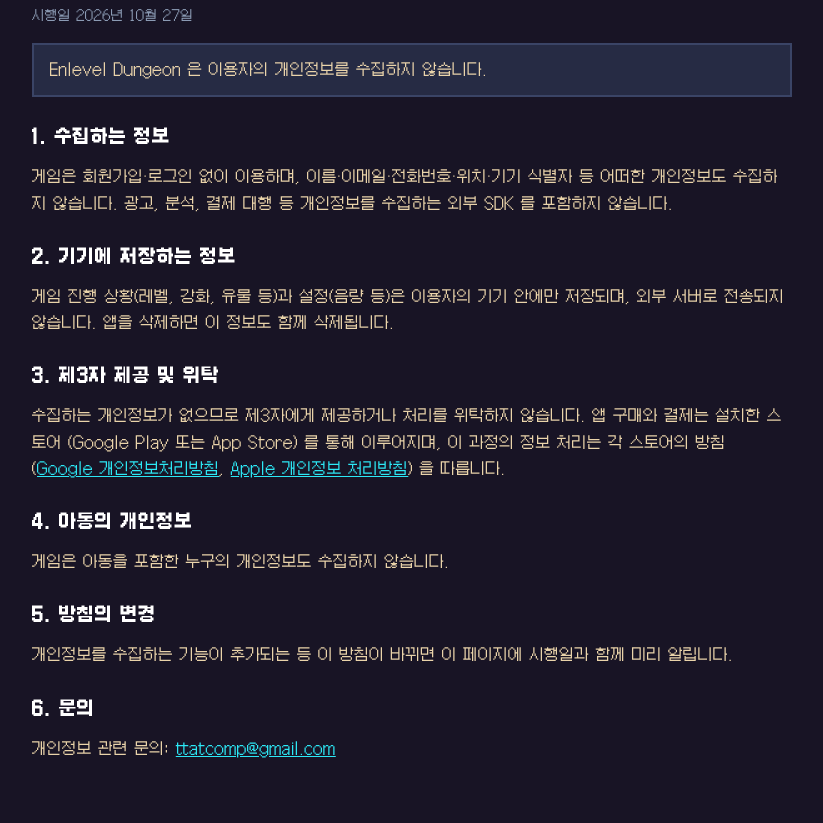
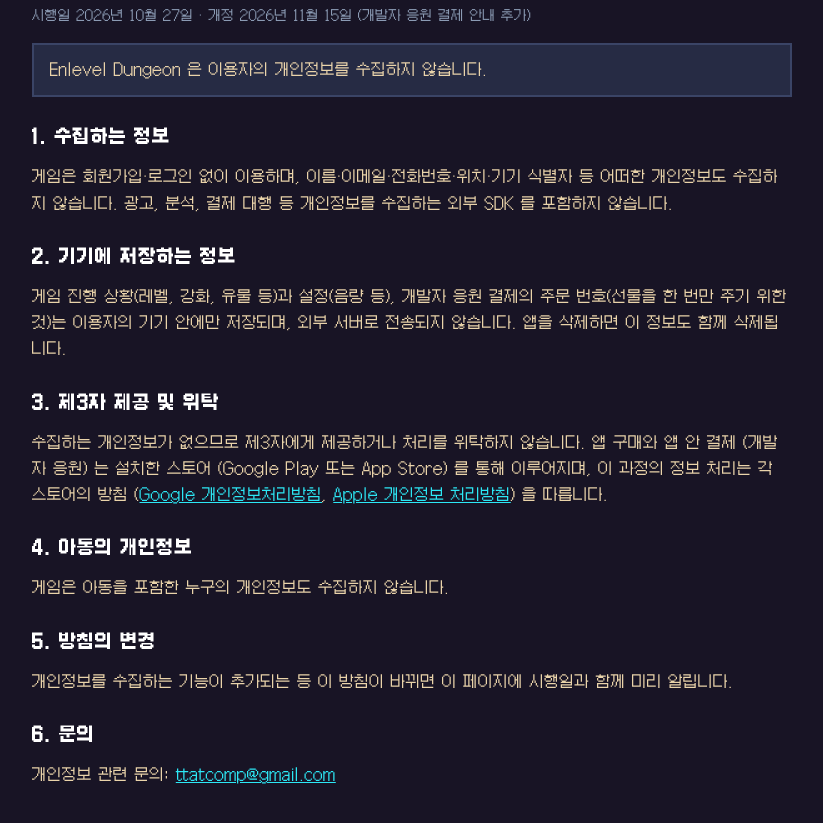
Before and after one commit to lsadi0710/endless-dungeon-releases, a plain HTML site: page privacy.html in a window 1280 px wide. Shown: the part 125-948 px from the top of the page, without its empty margins (228-1051 px from the left). Drawn offline with Linux system fonts and the light colour scheme.

Commit message:
Site for v1.4.0

```diff
--- a/privacy.html
+++ b/privacy.html
@@ -23,7 +23,7 @@
 <div class="wrap">
   <p><a href="./">← Enlevel Dungeon</a> · <a href="privacy-en.html">English</a></p>
   <h1>개인정보처리방침</h1>
-  <div class="date">시행일 2026년 10월 27일</div>
+  <div class="date">시행일 2026년 10월 27일 · 개정 2026년 11월 15일 (개발자 응원 결제 안내 추가)</div>
 
   <p class="card">Enlevel Dungeon 은 이용자의 개인정보를 수집하지 않습니다.</p>
 
@@ -32,12 +32,12 @@
   광고, 분석, 결제 대행 등 개인정보를 수집하는 외부 SDK 를 포함하지 않습니다.</p>
 
   <h2>2. 기기에 저장하는 정보</h2>
-  <p>게임 진행 상황(레벨, 강화, 유물 등)과 설정(음량 등)은 이용자의 기기 안에만 저장되며, 외부 서버로 전송되지 않습니다.
+  <p>게임 진행 상황(레벨, 강화, 유물 등)과 설정(음량 등), 개발자 응원 결제의 주문 번호(선물을 한 번만 주기 위한 것)는 이용자의 기기 안에만 저장되며, 외부 서버로 전송되지 않습니다.
   앱을 삭제하면 이 정보도 함께 삭제됩니다.</p>
 
   <h2>3. 제3자 제공 및 위탁</h2>
   <p>수집하는 개인정보가 없으므로 제3자에게 제공하거나 처리를 위탁하지 않습니다.
-  앱 구매와 결제는 설치한 스토어 (Google Play 또는 App Store) 를 통해 이루어지며, 이 과정의 정보 처리는 각 스토어의 방침 (<a href="https://policies.google.com/privacy">Google 개인정보처리방침</a>, <a href="https://www.apple.com/kr/legal/privacy/">Apple 개인정보 처리방침</a>) 을 따릅니다.</p>
+  앱 구매와 앱 안 결제 (개발자 응원) 는 설치한 스토어 (Google Play 또는 App Store) 를 통해 이루어지며, 이 과정의 정보 처리는 각 스토어의 방침 (<a href="https://policies.google.com/privacy">Google 개인정보처리방침</a>, <a href="https://www.apple.com/kr/legal/privacy/">Apple 개인정보 처리방침</a>) 을 따릅니다.</p>
 
   <h2>4. 아동의 개인정보</h2>
   <p>게임은 아동을 포함한 누구의 개인정보도 수집하지 않습니다.</p>
```
Also changed, not shown: privacy-en.html (+3 -3 lines).
